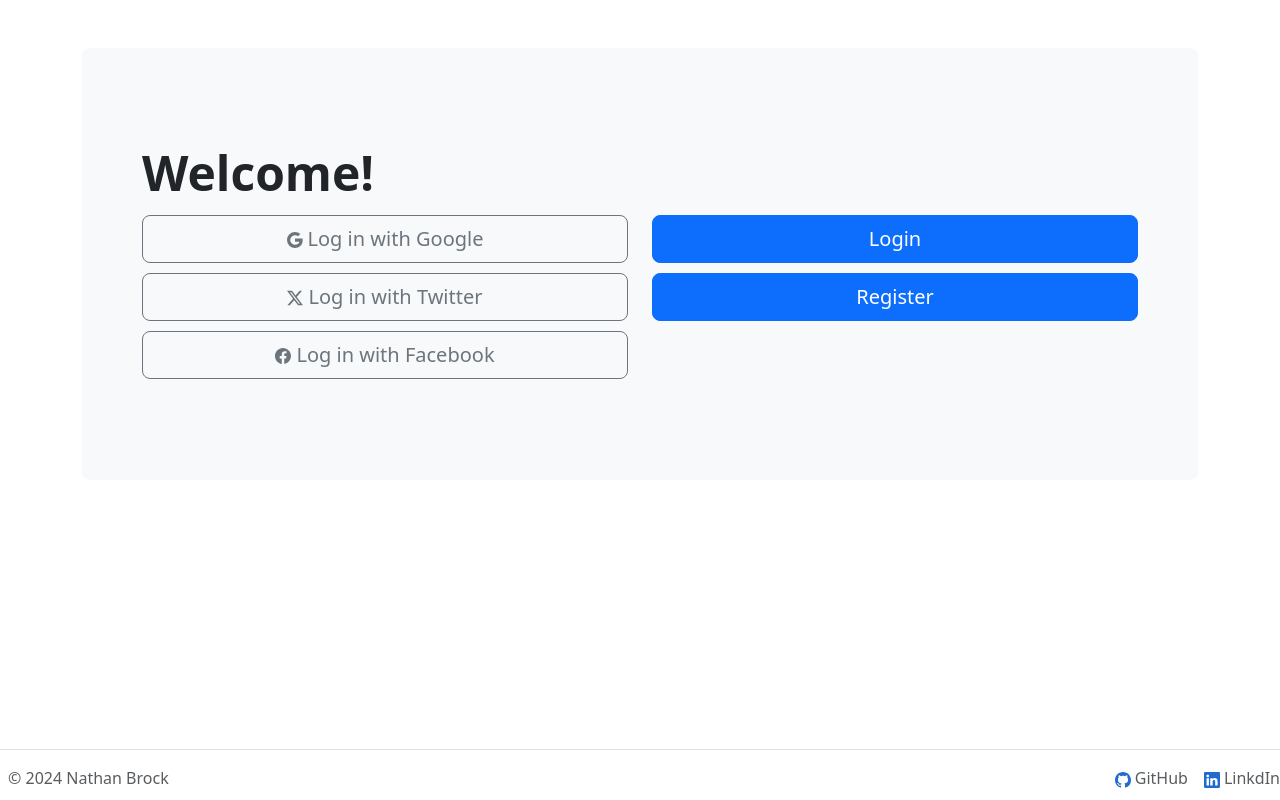
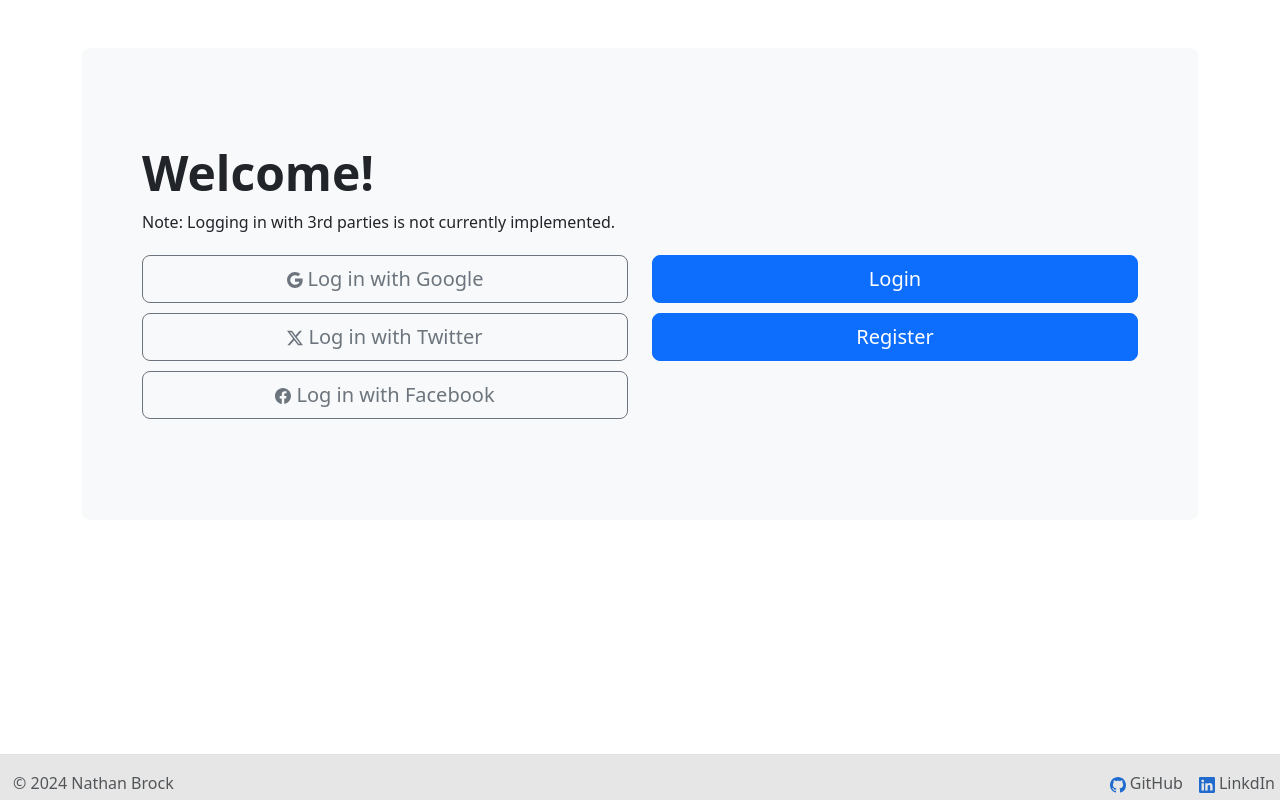
Before and after one commit to nkrbrock/garden_app, a React (Create React App) app in the folder client/: page / in a window 1280 px wide. Built offline with nearby package versions, Linux system fonts and the light colour scheme; no server answers.

Commit message:
clean up code

```diff
--- a/client/public/styles.css
+++ b/client/public/styles.css
@@ -3,13 +3,18 @@ a {
     text-decoration: none;
 }
 
+body {
+    margin-bottom: 70px;
+}
+
 footer {
-    position: absolute;
+    position: fixed;
     bottom: 0;
-    height: 70;
-    margin-bottom: 10px;
+    height: 60;
+    padding: 5px;
     display: block;
     width: 100%;
+    background-color: rgb(230, 230, 230);
 }
 
 svg {
--- a/client/src/App.js
+++ b/client/src/App.js
@@ -5,8 +5,6 @@ import Portal from "./components/Portal";
 import Register from "./components/Register";
 import NotFound from "./components/NotFound";
 import Dashboard from "./components/Dashboard";
-import { ToastContainer, toast } from 'react-toastify';
-import 'react-toastify/dist/ReactToastify.css';
 
 function App() {
   const [isAuthenticated, setAuthenticated] = useState(false);
--- a/client/src/components/Dashboard.jsx
+++ b/client/src/components/Dashboard.jsx
@@ -2,7 +2,6 @@ import React, { Fragment, useEffect, useState } from "react";
 import PlantInput from "./PlantInput";
 import PlantList from "./PlantList";
 import Footer from "./Footer";
-import { toast } from "react-toastify";
 
 const Dashboard = ({ setAuth }) => {
 
@@ -34,7 +33,6 @@ const Dashboard = ({ setAuth }) => {
         e.preventDefault();
         localStorage.removeItem("token");
         setAuth(false);
-        toast.success("Logged out successfully");
     };
 
     useEffect(() => {
--- a/client/src/components/Delete.jsx
+++ b/client/src/components/Delete.jsx
@@ -12,7 +12,7 @@ const Delete = ({plant, setPlantsChange}) => {
             myHeaders.append("Content-Type", "application/json");
             myHeaders.append("jwt_token", localStorage.token)
 
-            const response = await fetch(
+            await fetch(
                 `${host}/dashboard/${plant.id}`,
                 {
                     method: "PUT",
--- a/client/src/components/PlantInput.jsx
+++ b/client/src/components/PlantInput.jsx
@@ -40,7 +40,7 @@ const PlantInput = ({ setPlantsChange}) => {
                     setAlert("info");
                 } else {
                     const body = {plantName}
-                    const response = await fetch(
+                    await fetch(
                         `${host}/dashboard/`,
                         {
                             method: "PUT",
@@ -50,6 +50,7 @@ const PlantInput = ({ setPlantsChange}) => {
                     );
 
                     setPlantsChange(true);
+                    setPlantName("");
                 }
             } else {
                 setAlert("missing");
--- a/client/src/components/PlantList.jsx
+++ b/client/src/components/PlantList.jsx
@@ -4,9 +4,6 @@ import Delete from "./Delete";
 const PlantList = ({allPlants, setPlantsChange}) => {
     const [plants, setPlants] = useState([]);
     const [loading, setLoading] = useState(false);
-
-    const host = "http://localhost:5000";
-
 
     useEffect(() => {
         setLoading(true);
--- a/client/src/components/Portal.jsx
+++ b/client/src/components/Portal.jsx
@@ -9,6 +9,7 @@ const Portal = () => {
                         <div className="p-5 mb-4 bg-body-tertiary rounded-3">
                             <div className="container-fluid py-5">
                                 <h1 className="display-5 fw-bold">Welcome!</h1>
+                                <p>Note: Logging in with 3rd parties is not currently implemented.</p>
                                 <div className="row">
                                     <div className="col">
                                         <div className="d-flex flex-column">
--- a/client/src/components/Register.jsx
+++ b/client/src/components/Register.jsx
@@ -1,7 +1,6 @@
 import React, {Fragment, useState} from "react";
 import { Link } from "react-router-dom";
 import Footer from "./Footer";
-import { toast } from "react-toastify";
 
 const Register = ({setAuth}) => {
 
@@ -38,10 +37,8 @@ const Register = ({setAuth}) => {
             if(parseRes.jwtToken) {
                 localStorage.setItem("token", parseRes.jwtToken);
                 setAuth(true);
-                toast.success("Registered successfully");
             } else {
                 setAuth(false);
-                toast.error(parseRes);
             }
 
         } catch (error) {
--- a/client/src/index.js
+++ b/client/src/index.js
@@ -1,6 +1,7 @@
 import React from 'react';
 import ReactDOM from 'react-dom/client';
 import App from './App';
+import { ToastContainer } from 'react-toastify';
 
 const root = ReactDOM.createRoot(document.getElementById('root'));
 root.render(
```
Also changed, not shown: 1 other file (tests, documents, lock files or other folders).
